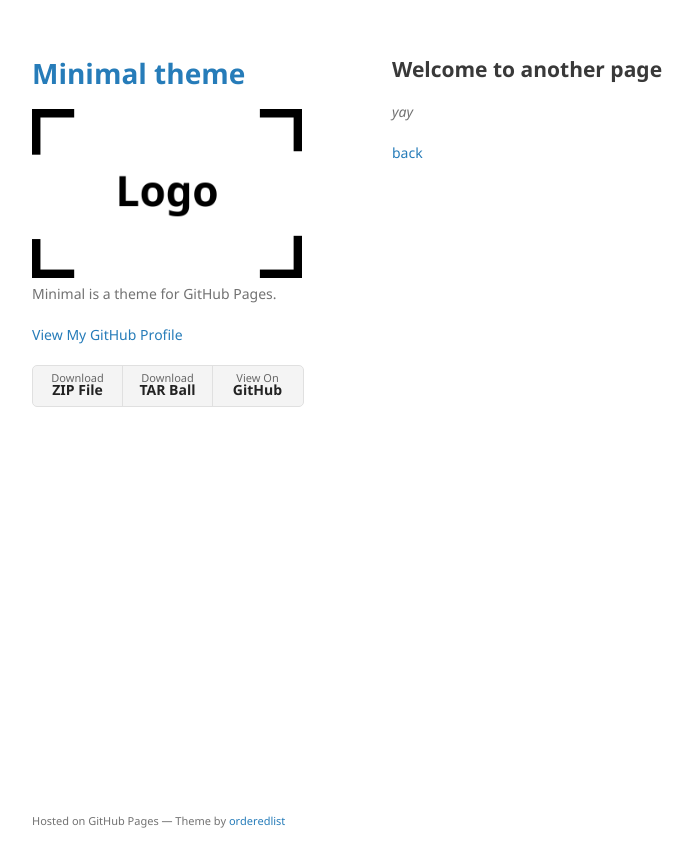
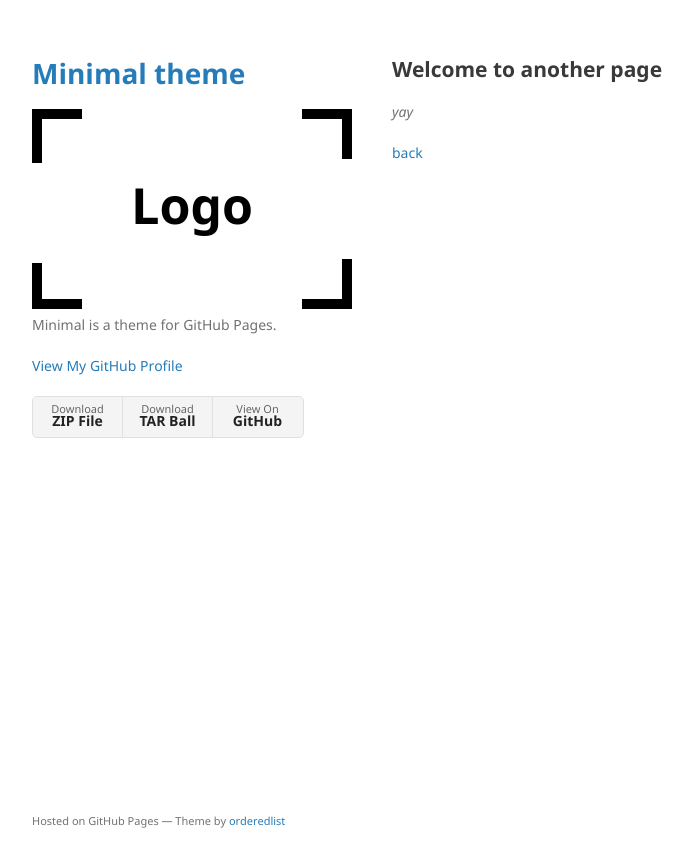
Before and after one commit to tokyohector/tokyohector.github.io, a Jekyll site: the page built from another-page.md, in a window 1280 px wide. Shown: the top 867 px of the page, without its empty margins (178-871 px from the left). Built offline with Jekyll 4.4.1, drawn with Linux system fonts in a browser that asks for light colours; our own code applies the rules of GitHub Pages for plain Markdown files.

Commit message:
Update jekyll-theme-minimal.scss

```diff
--- a/_sass/jekyll-theme-minimal.scss
+++ b/_sass/jekyll-theme-minimal.scss
@@ -105,7 +105,7 @@ img {
 }
 
 header {
-  width:270px;
+  width:25%;
   float:left;
   position:fixed;
   -webkit-font-smoothing:subpixel-antialiased;
```
